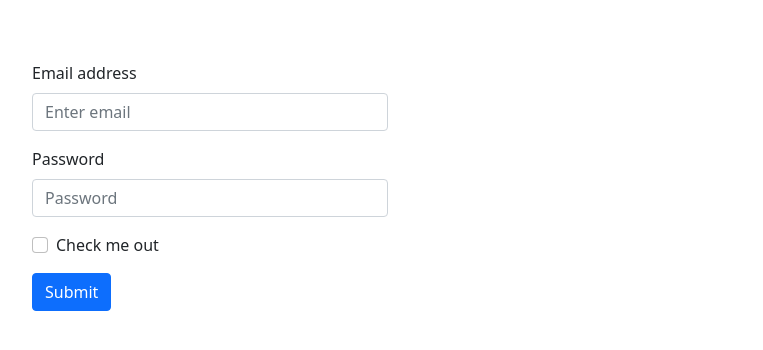
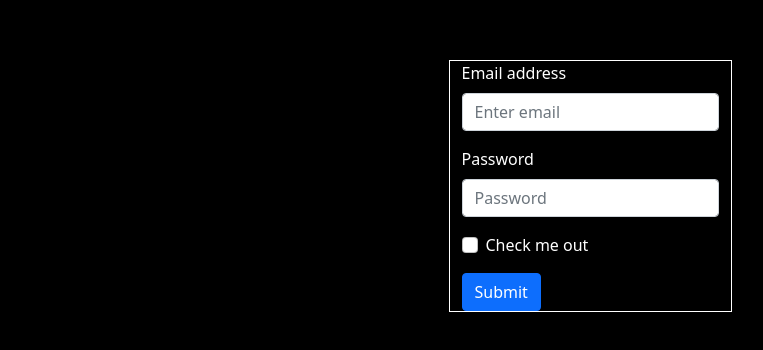
Before and after one commit to TripleJBlog/Meta-Earth, a React (Create React App) app in the folder client/: page /login in a window 1280 px wide. Shown: the part 214-564 px from the top of the page, without its empty margins (50-813 px from the left). Built offline with nearby package versions, Linux system fonts and the light colour scheme.

Commit message:
Add styled-components

```diff
--- a/client/package.json
+++ b/client/package.json
@@ -18,6 +18,7 @@
     "redux": "^4.1.2",
     "redux-promise": "^0.6.0",
     "redux-thunk": "^2.4.1",
+    "styled-components": "^5.3.5",
     "web-vitals": "^2.1.4"
   },
   "scripts": {
--- a/client/src/components/views/LoginPage/LoginPage.js
+++ b/client/src/components/views/LoginPage/LoginPage.js
@@ -5,6 +5,20 @@ import { loginUser } from "../../../_actions/user_actions";
 // import Form from "react-bootstrap/Form";
 // import Button from "react-bootstrap/Button";
 import { Col, Row, Form, Button, Container } from "react-bootstrap";
+import styled from "styled-components";
+
+const StyleBody = styled.body`
+  height: 100vh;
+  background-color: black;
+  display: flex;
+  justify-content: center;
+  align-items: center;
+`;
+const StyleForm = styled.div`
+  width: 100%;
+  color: white;
+  border: 1px solid white;
+`;
 
 function LoginPage(props) {
   let navigate = useNavigate();
@@ -36,7 +50,6 @@ function LoginPage(props) {
       <>
         <Container>
           <Row>
-            <Col lg={4} md={6} sm={12}>
             <Form>
               <Form.Group className="mb-3" controlId="formBasicEmail">
                 <Form.Label>Email address</Form.Label>
@@ -54,7 +67,6 @@ function LoginPage(props) {
                 Submit
               </Button>
             </Form>
-            </Col>
           </Row>
         </Container>
       </>
@@ -62,16 +74,14 @@ function LoginPage(props) {
   };
 
   return (
+    <StyleBody>
       <div
-      style={{
-        display: "flex",
-        justifyContent: "center",
-        alignItems: "center",
-        // width: "100%",
-        height: "100vh",
-      }}
+      // style={{
+      // }}
       >
+        <StyleForm>
           <Login></Login>
+        </StyleForm>
 
         {/* <form
         style={{ display: "flex", flexDirection: "column" }}
@@ -89,6 +99,7 @@ function LoginPage(props) {
         <button type="submit">login</button>
       </form> */}
       </div>
+    </StyleBody>
   );
 }
 
```
Also changed, not shown: 1 other file (tests, documents, lock files or other folders). Lines whose indentation alone changed are shown as unchanged.
